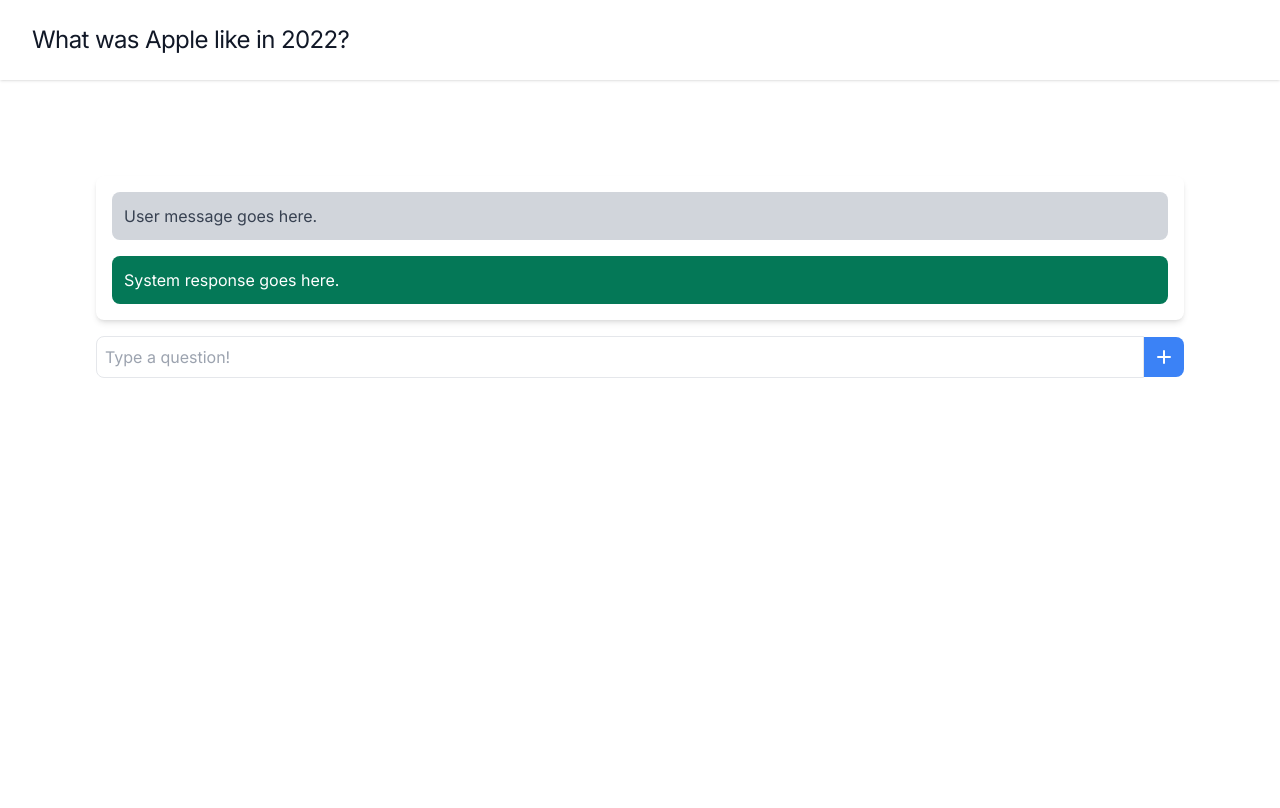
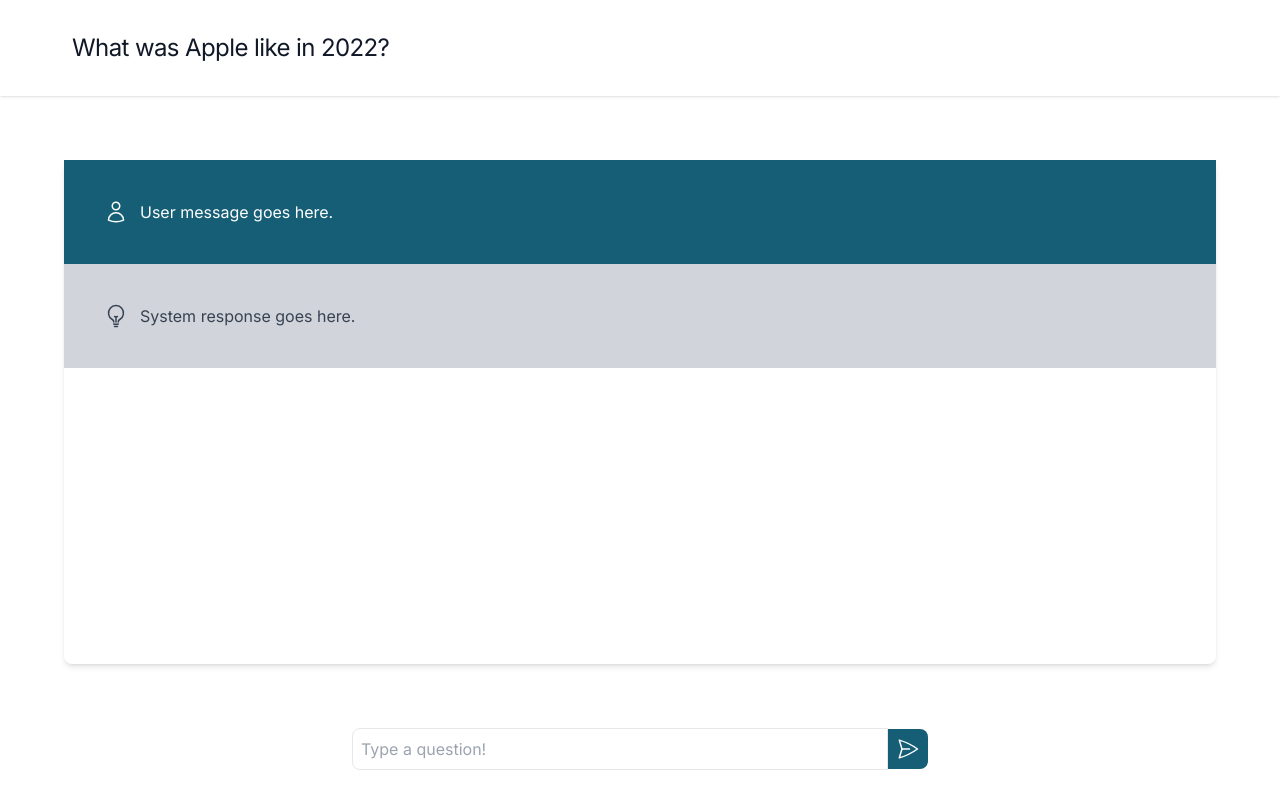
Before and after one commit to subinbean/GPT-2022, a Next.js app: page / in a window 1280 px wide. Shown: the top 808 px of the page. Built offline with nearby package versions, Linux system fonts and the light colour scheme.

Commit message:
messages and send button mock complete

```diff
--- a/app/components/Navbar.tsx
+++ b/app/components/Navbar.tsx
@@ -3,7 +3,7 @@
 const Navbar = () => {
     return (
         <header className="bg-white shadow">
-            <div className="mx-auto max-w-7xl px-4 py-6 sm:px-6 lg:px-8">
+            <div className="mx-10 max-w-7xl px-4 py-8 sm:px-6 lg:px-8">
                 <h1 className="text-2xl tracking-tight text-gray-900">
                     What was Apple like in 2022?
                 </h1>
--- a/app/page.tsx
+++ b/app/page.tsx
@@ -3,35 +3,59 @@
 
 export default function Page() {
     return (
-        <main className="flex min-h-screen flex-col items-center p-24">
-            <div className="w-full min-h-full mx-auto bg-white p-4 rounded-lg shadow-md">
-                <div className="space-y-4">
-                    <div className="bg-gray-300 text-gray-700 p-3 rounded-lg">
-                        User message goes here.
-                    </div>
-                    <div className=" text-white p-3 rounded-lg bg-emerald-700">
-                        System response goes here.
-                    </div>
+        <main className="flex h-screen flex-col items-center p-16">
+            <div className="w-full h-3/4 mx-auto bg-white rounded-lg shadow-md">
+                <div className="text-white bg-cyan-800 h-auto p-10 flex">
+                    <svg
+                        xmlns="http://www.w3.org/2000/svg"
+                        fill="none"
+                        viewBox="0 0 24 24"
+                        strokeWidth={1.5}
+                        stroke="currentColor"
+                        className="w-6 h-6 mr-3">
+                        <path
+                            strokeLinecap="round"
+                            strokeLinejoin="round"
+                            d="M15.75 6a3.75 3.75 0 11-7.5 0 3.75 3.75 0 017.5 0zM4.501 20.118a7.5 7.5 0 0114.998 0A17.933 17.933 0 0112 21.75c-2.676 0-5.216-.584-7.499-1.632z"
+                        />
+                    </svg>
+                    User message goes here.
+                </div>
+                <div className="bg-gray-300 text-gray-700 h-auto p-10 flex">
+                    <svg
+                        xmlns="http://www.w3.org/2000/svg"
+                        fill="none"
+                        viewBox="0 0 24 24"
+                        strokeWidth={1.5}
+                        stroke="currentColor"
+                        className="w-6 h-6 mr-3">
+                        <path
+                            strokeLinecap="round"
+                            strokeLinejoin="round"
+                            d="M12 18v-5.25m0 0a6.01 6.01 0 001.5-.189m-1.5.189a6.01 6.01 0 01-1.5-.189m3.75 7.478a12.06 12.06 0 01-4.5 0m3.75 2.383a14.406 14.406 0 01-3 0M14.25 18v-.192c0-.983.658-1.823 1.508-2.316a7.5 7.5 0 10-7.517 0c.85.493 1.509 1.333 1.509 2.316V18"
+                        />
+                    </svg>
+                    System response goes here.
                 </div>
             </div>
-            <div className="flex w-full items-center my-4">
+            <div className="flex w-1/2 items-center my-4 mt-16">
                 <input
                     type="text"
                     placeholder="Type a question!"
                     className="flex-1 p-2 rounded-l-lg border focus:outline-none"
                 />
-                <button className="bg-blue-500 text-white p-2 rounded-r-lg hover:bg-blue-600 focus:outline-none">
+                <button className="bg-cyan-800 text-white p-2 rounded-r-lg hover:bg-blue-600 focus:outline-none">
                     <svg
                         xmlns="http://www.w3.org/2000/svg"
-                        className="h-6 w-6"
                         fill="none"
                         viewBox="0 0 24 24"
-                        stroke="currentColor">
+                        strokeWidth={1.5}
+                        stroke="currentColor"
+                        className="w-6 h-6">
                         <path
                             strokeLinecap="round"
                             strokeLinejoin="round"
-                            strokeWidth={2}
-                            d="M12 6v6m0 0v6m0-6h6m-6 0H6"
+                            d="M6 12L3.269 3.126A59.768 59.768 0 0121.485 12 59.77 59.77 0 013.27 20.876L5.999 12zm0 0h7.5"
                         />
                     </svg>
                 </button>
--- /dev/null
+++ b/app/types/message.ts
@@ -0,0 +1,5 @@
+export type message = {
+    content: string;
+    origin: "user" | "gpt";
+    citations: [];
+};
```
